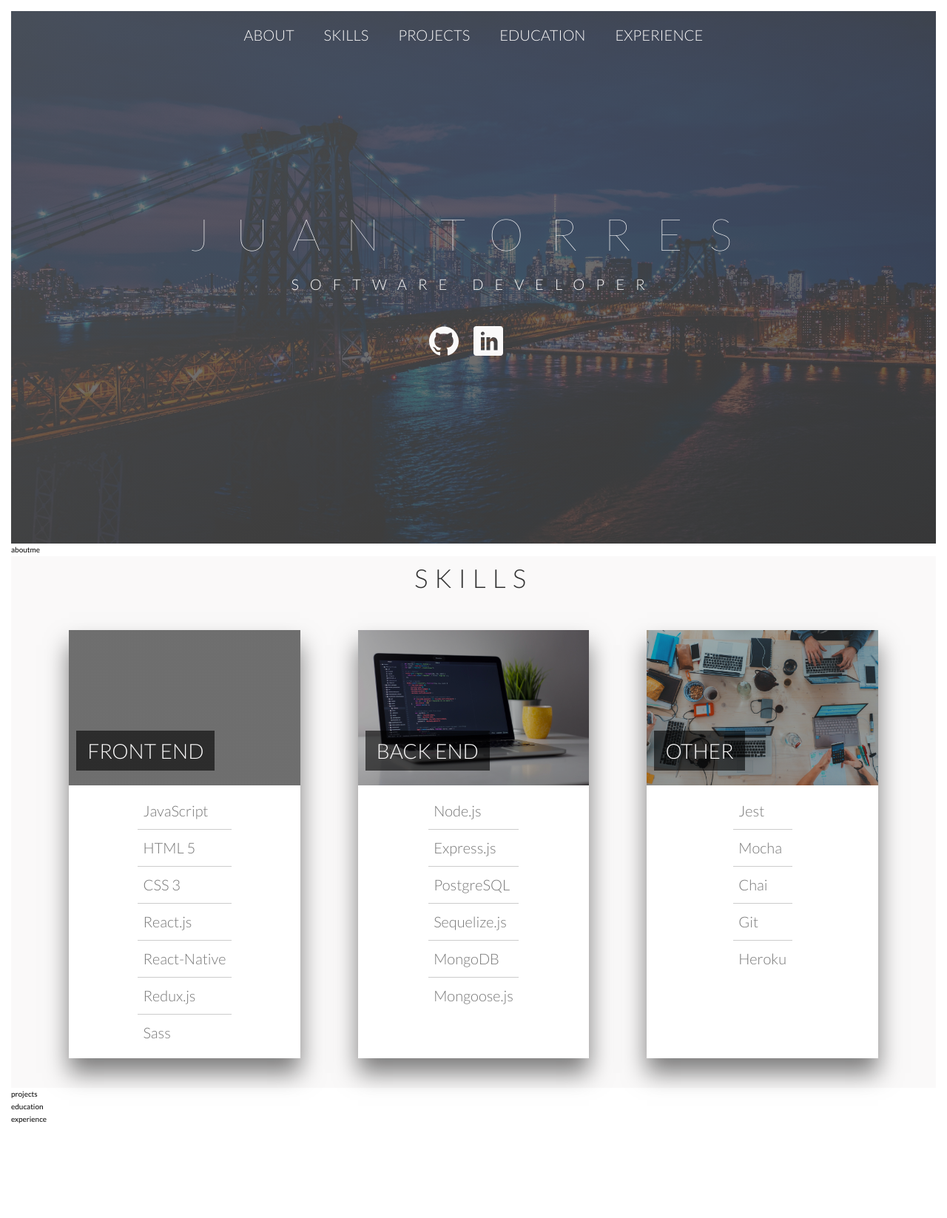
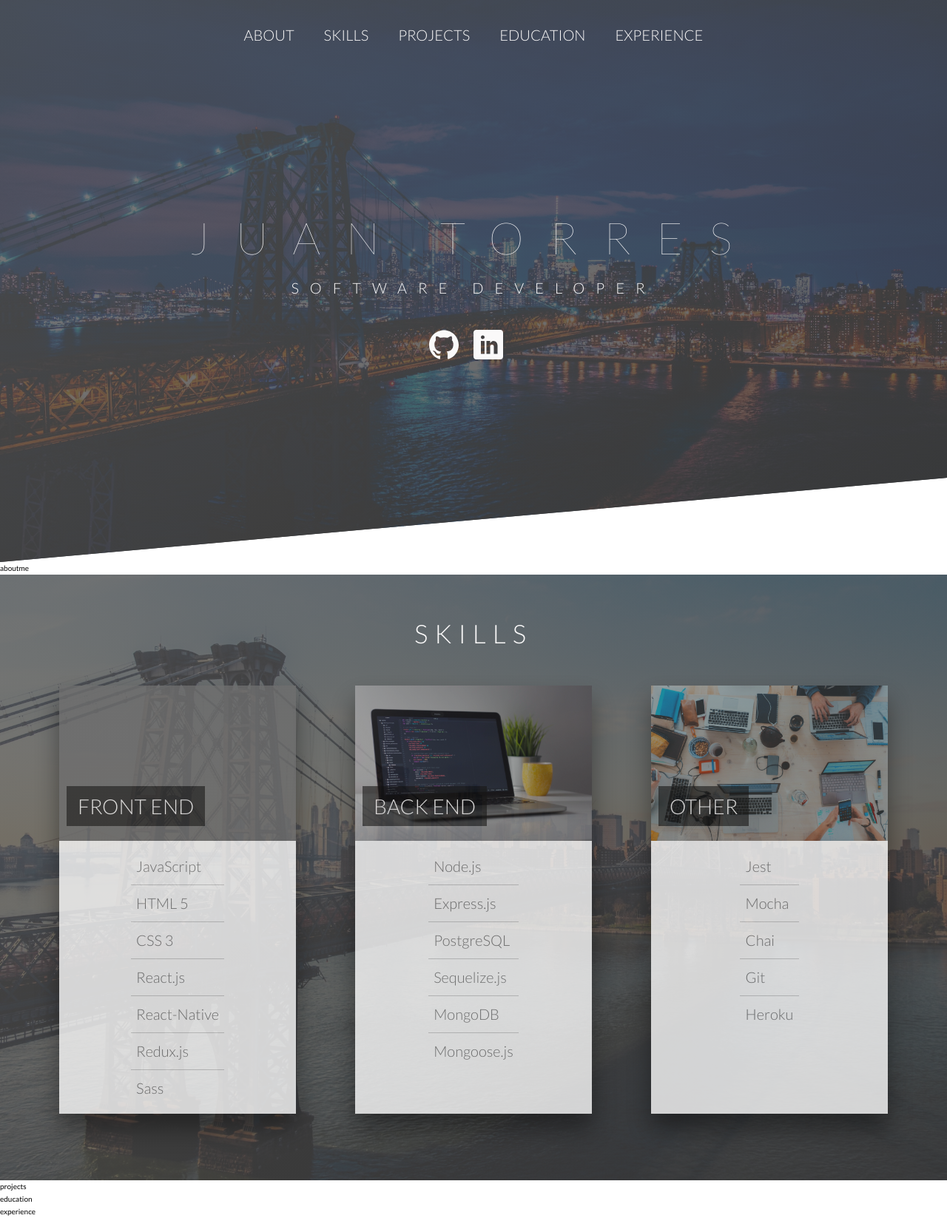
Before and after one commit to j-e-torres/portfolio, a PHP site: page / in a window 1280 px wide. Shown: the whole page at 74% size. Before the commit the page ends 1519 px from the top, so only its background shows below. Run offline with PHP 8.4, Linux system fonts and the light colour scheme; grey boxes are pictures that could not be loaded.

Commit message:
changed padding

```diff
--- a/css/style.css
+++ b/css/style.css
@@ -28,8 +28,7 @@ html {
   font-size: 62.5%; }
 
 body {
-  box-sizing: border-box;
-  padding: 1.5rem; }
+  box-sizing: border-box; }
 
 @keyframes moveDown {
   0% {
@@ -76,7 +75,7 @@ body {
     animation: moveUp 1.2s ease-in; }
 
 .heading-secondary {
-  color: var(--color-grey-dark-1);
+  color: var(--color-grey-light-1);
   text-transform: uppercase;
   font-size: 3.5rem;
   font-weight: 300;
@@ -103,9 +102,14 @@ body {
     margin-bottom: var(--margin-bottom-medium);
     flex: 0 0 25%;
     position: relative;
+    opacity: 0.78;
     display: flex;
     flex-direction: column;
-    align-items: center; }
+    align-items: center;
+    transition: all 0.4s; }
+    .card-container__card:hover {
+      transform: scale(1.05);
+      opacity: 1; }
   .card-container__picture {
     background-size: cover;
     height: 21rem;
@@ -145,8 +149,10 @@ body {
           border-bottom: var(--line-2); }
 
 .header {
-  height: 90vh;
+  height: 95vh;
   background-image: linear-gradient(to right bottom, rgba(89, 89, 89, 0.8), rgba(64, 64, 64, 0.8)), url(../img/bridge-dark.jpg);
+  -webkit-clip-path: polygon(0 0, 100% 0%, 100% 85%, 0% 100%);
+  clip-path: polygon(0 0, 100% 0%, 100% 85%, 0% 100%);
   background-size: cover;
   background-position: center;
   position: relative;
@@ -201,4 +207,6 @@ body {
       box-shadow: var(--shadow-medium); }
 
 .section-skills {
-  background-color: var(--color-grey-light-1); }
+  padding: 5rem 0;
+  background-image: linear-gradient(to right bottom, rgba(89, 89, 89, 0.8), rgba(64, 64, 64, 0.8)), url(../img/bridge-light.jpg);
+  background-size: cover; }
--- a/sass/base/_base.scss
+++ b/sass/base/_base.scss
@@ -39,7 +39,7 @@ html {
 
 body {
   box-sizing: border-box;
-  padding: 1.5rem;
+  // padding: 1.5rem;
 }
 
 // ::selection {
--- a/sass/base/_typography.scss
+++ b/sass/base/_typography.scss
@@ -33,7 +33,7 @@ body {
 }
 
 .heading-secondary {
-  color: var(--color-grey-dark-1);
+  color: var(--color-grey-light-1);
   // color: #fff;
   text-transform: uppercase;
   font-size: 3.5rem;
--- a/sass/components/_card-container.scss
+++ b/sass/components/_card-container.scss
@@ -10,14 +10,21 @@
     margin-bottom: var(--margin-bottom-medium);
     flex: 0 0 25%;
     position: relative;
+    opacity: 0.78;
 
     display: flex;
     flex-direction: column;
     align-items: center;
     // flex-wrap: wrap;
+    transition: all 0.4s;
 
     &:not(:last-child) {
       // margin-right: 15rem;
+    }
+
+    &:hover {
+      transform: scale(1.05);
+      opacity: 1;
     }
   }
 
@@ -61,6 +68,13 @@
           rgba(0, 0, 0, 0.3)
         ),
         url(../img/othertech.jpg);
+
+      // background-image: linear-gradient(
+      //     to right bottom,
+      //     rgba(255, 255, 255, 0.3),
+      //     rgba(255, 255, 255, 0.3)
+      //   ),
+      //   url(../img/othertech.jpg);
     }
   }
 
--- a/sass/layout/_header.scss
+++ b/sass/layout/_header.scss
@@ -1,5 +1,5 @@
 .header {
-  height: 90vh;
+  height: 95vh;
   background-image: linear-gradient(
       to right bottom,
       rgba(89, 89, 89, 0.8),
@@ -8,6 +8,9 @@
     url(../img/bridge-dark.jpg);
   // -webkit-clip-path: polygon(10% 0%, 100% 0%, 90% 100%, 0% 100%);
   // clip-path: polygon(10% 0%, 100% 0%, 90% 100%, 0% 100%);
+  -webkit-clip-path: polygon(0 0, 100% 0%, 100% 85%, 0% 100%);
+  clip-path: polygon(0 0, 100% 0%, 100% 85%, 0% 100%);
+
   background-size: cover;
   background-position: center;
   position: relative;
--- a/sass/pages/_home.scss
+++ b/sass/pages/_home.scss
@@ -2,13 +2,18 @@
 }
 
 .section-skills {
-  // background-color: rgba(89, 89, 89, 0.8);
-  background-color: var(--color-grey-light-1);
-  // background-image: linear-gradient(
-  //   to right bottom,
-  //   rgba(89, 89, 89, 0.8),
-  //   rgba(64, 64, 64, 0.8)
-  // );
+  padding: 5rem 0;
+
+  background-image: linear-gradient(
+      to right bottom,
+      rgba(89, 89, 89, 0.8),
+      rgba(64, 64, 64, 0.8)
+    ),
+    url(../img/bridge-light.jpg);
+  background-size: cover;
+
+  // -webkit-clip-path: polygon(0 10%, 100% 0%, 100% 85%, 0% 100%);
+  // clip-path: polygon(0 10%, 100% 0%, 100% 85%, 0% 100%);
 }
 
 .section-projects {
```
